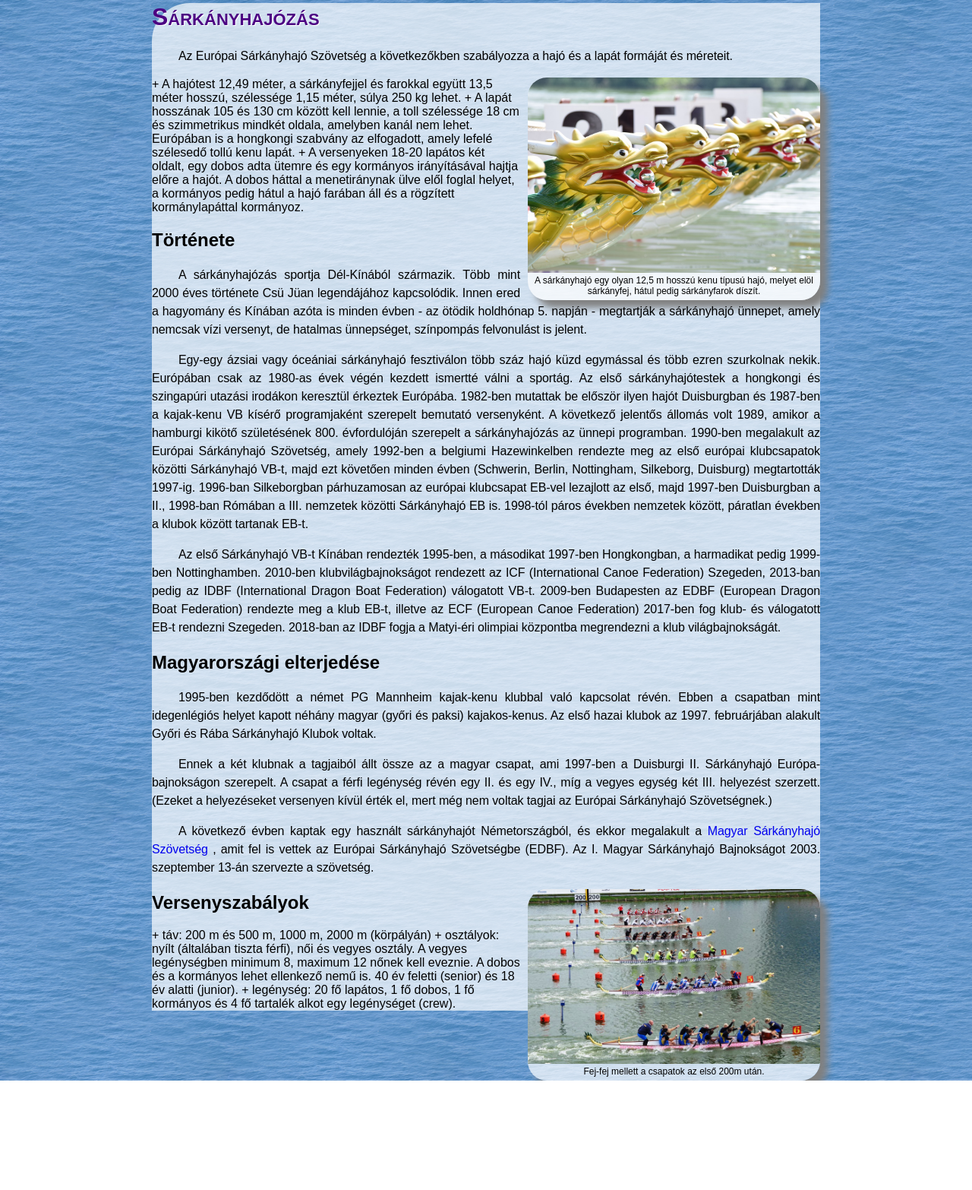
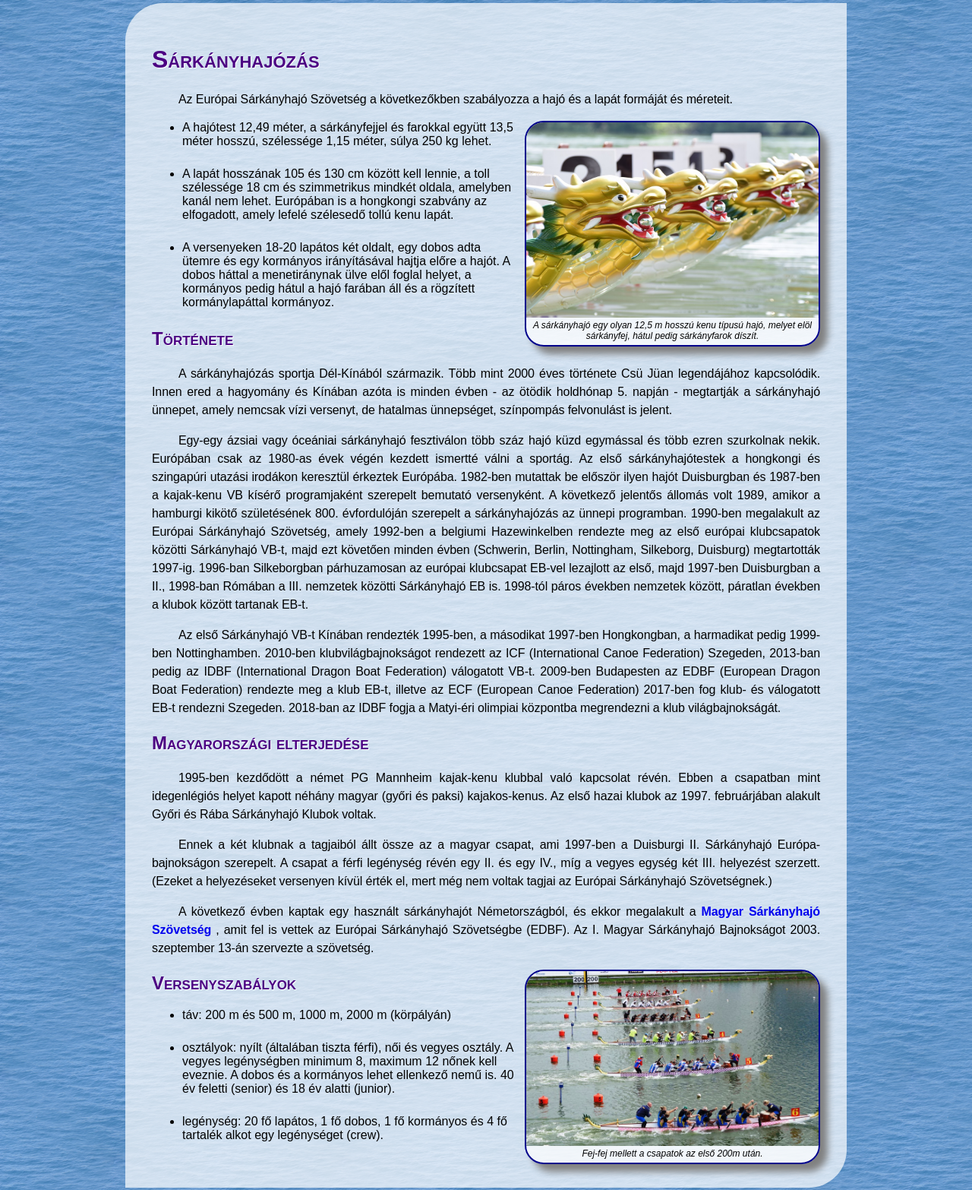
Before and after one commit to sz0csg4b0r/sarkanyhajo2, a plain HTML site: page index.html in a window 1280 px wide. Shown: the part 46-1612 px from the top of the page at 76% size. Before the commit the page ends 1468 px from the top, so only its background shows below. Drawn offline with Linux system fonts and the light colour scheme; files whose address does not match are found by name.

Commit message:
feat:complete

```diff
--- a/css/sarkany.css
+++ b/css/sarkany.css
@@ -11,9 +11,10 @@ body{
 	margin-bottom: 50px;
 	border-top-left-radius: 50px;
 	border-bottom-right-radius: 50px;
+  padding: 35px;
 }
 
-h1{
+h1, h2{
 	color: indigo;
 	font-variant: small-caps;
 	text-shadow: 1px 1px white;
@@ -37,6 +38,8 @@ p{
   border-radius: 25px;
   overflow: hidden;
   box-shadow: 10px 10px 10px gray;
+  border: 2px solid darkblue;
+  font-style: italic;
 }
 
 .kepkeret img{
@@ -48,4 +51,9 @@ p{
 
 a{
   text-decoration: none;
+  font-weight: 700;
 }
+
+li {
+  margin-bottom: 25px;
+}
--- a/index.html
+++ b/index.html
@@ -22,15 +22,25 @@
         A sárkányhajó egy olyan 12,5 m hosszú kenu típusú hajó, melyet elöl
         sárkányfej, hátul pedig sárkányfarok díszít.
       </div>
-      + A hajótest 12,49 méter, a sárkányfejjel és farokkal együtt 13,5 méter
-      hosszú, szélessége 1,15 méter, súlya 250 kg lehet. + A lapát hosszának 105
-      és 130 cm között kell lennie, a toll szélessége 18 cm és szimmetrikus
-      mindkét oldala, amelyben kanál nem lehet. Európában is a hongkongi
-      szabvány az elfogadott, amely lefelé szélesedő tollú kenu lapát. + A
-      versenyeken 18-20 lapátos két oldalt, egy dobos adta ütemre és egy
-      kormányos irányításával hajtja előre a hajót. A dobos háttal a
-      menetiránynak ülve elől foglal helyet, a kormányos pedig hátul a hajó
-      farában áll és a rögzített kormánylapáttal kormányoz.
+
+      <ul>
+        <li>
+          A hajótest 12,49 méter, a sárkányfejjel és farokkal együtt 13,5 méter
+          hosszú, szélessége 1,15 méter, súlya 250 kg lehet.
+        </li>
+        <li>
+          A lapát hosszának 105 és 130 cm között kell lennie, a toll szélessége
+          18 cm és szimmetrikus mindkét oldala, amelyben kanál nem lehet.
+          Európában is a hongkongi szabvány az elfogadott, amely lefelé
+          szélesedő tollú kenu lapát.
+        </li>
+        <li>
+          A versenyeken 18-20 lapátos két oldalt, egy dobos adta ütemre és egy
+          kormányos irányításával hajtja előre a hajót. A dobos háttal a
+          menetiránynak ülve elől foglal helyet, a kormányos pedig hátul a hajó
+          farában áll és a rögzített kormánylapáttal kormányoz.
+        </li>
+      </ul>
 
       <h2>Története</h2>
       <p>
@@ -110,12 +120,19 @@
       </div>
       <h2>Versenyszabályok</h2>
 
-      + táv: 200 m és 500 m, 1000 m, 2000 m (körpályán) + osztályok: nyílt
-      (általában tiszta férfi), női és vegyes osztály. A vegyes legénységben
-      minimum 8, maximum 12 nőnek kell eveznie. A dobos és a kormányos lehet
-      ellenkező nemű is. 40 év feletti (senior) és 18 év alatti (junior). +
-      legénység: 20 fő lapátos, 1 fő dobos, 1 fő kormányos és 4 fő tartalék
-      alkot egy legénységet (crew).
+      <ul>
+        <li>táv: 200 m és 500 m, 1000 m, 2000 m (körpályán)</li>
+        <li>
+          osztályok: nyílt (általában tiszta férfi), női és vegyes osztály. A
+          vegyes legénységben minimum 8, maximum 12 nőnek kell eveznie. A dobos
+          és a kormányos lehet ellenkező nemű is. 40 év feletti (senior) és 18
+          év alatti (junior).
+        </li>
+        <li>
+          legénység: 20 fő lapátos, 1 fő dobos, 1 fő kormányos és 4 fő tartalék
+          alkot egy legénységet (crew).
+        </li>
+      </ul>
     </div>
   </body>
 </html>
```
